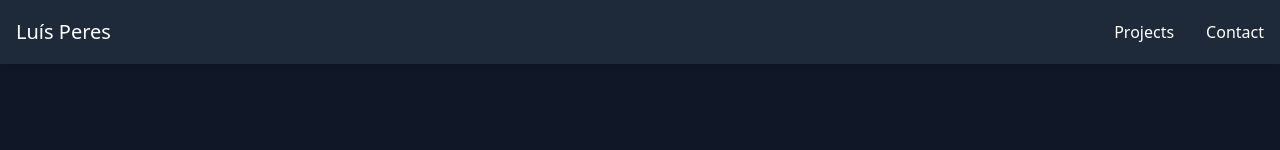
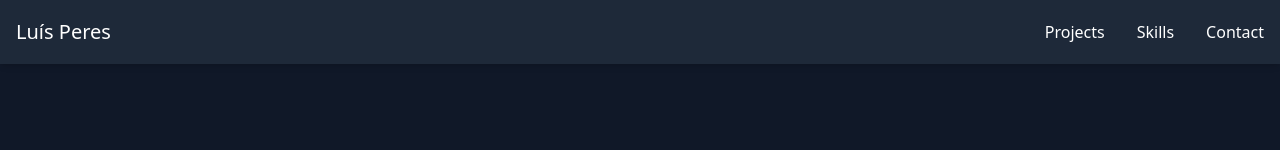
Before and after one commit to lfvperes/lfvperes.github.io, a React (Vite) app: page / in a window 1280 px wide. Shown: the top 150 px of the page. Built offline with nearby package versions, Linux system fonts and the light colour scheme.

Commit message:
fixing  navlink after changing skills obj

```diff
--- a/src/components/Navbar.tsx
+++ b/src/components/Navbar.tsx
@@ -12,7 +12,7 @@ const Navbar = () => {
 
   const navLinks = [
     ...(projects.length ? [{ name: 'Projects', href: '#projects' }] : []),
-    ...(skills.length ? [{ name: 'Skills', href: '#skills' }] : []),
+    ...(Object.values(skills).flat().length ? [{ name: 'Skills', href: '#skills' }] : []),
     ...(contact.email ? [{ name: 'Contact', href: '#contact' }] : []),
   ];
 
```
